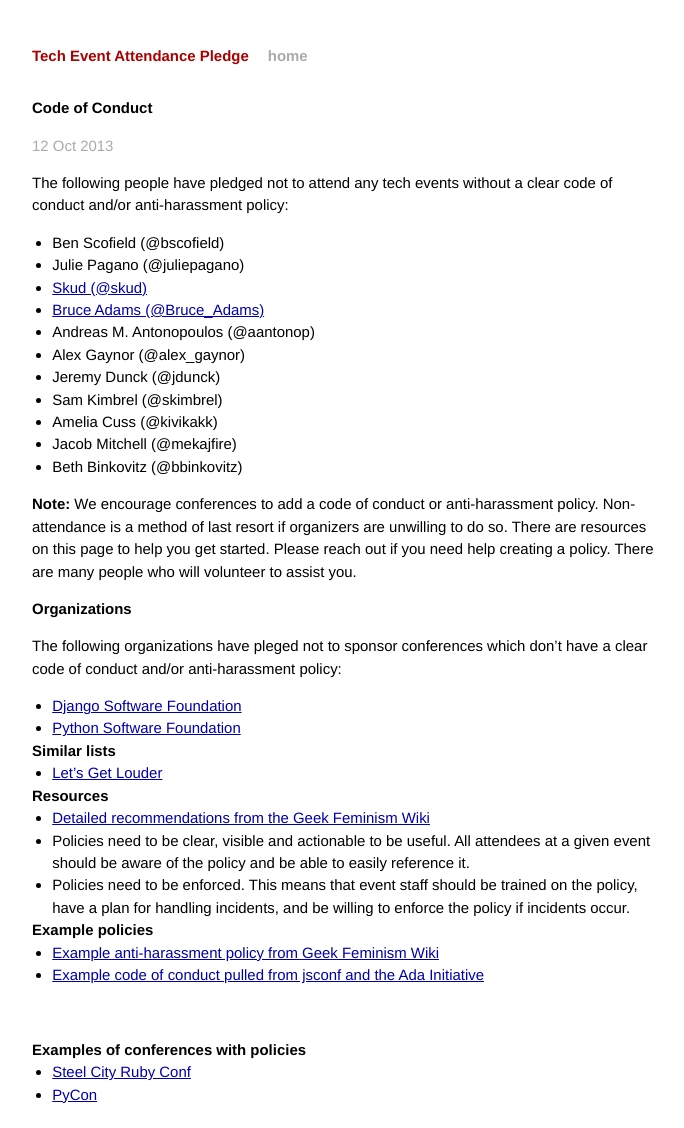
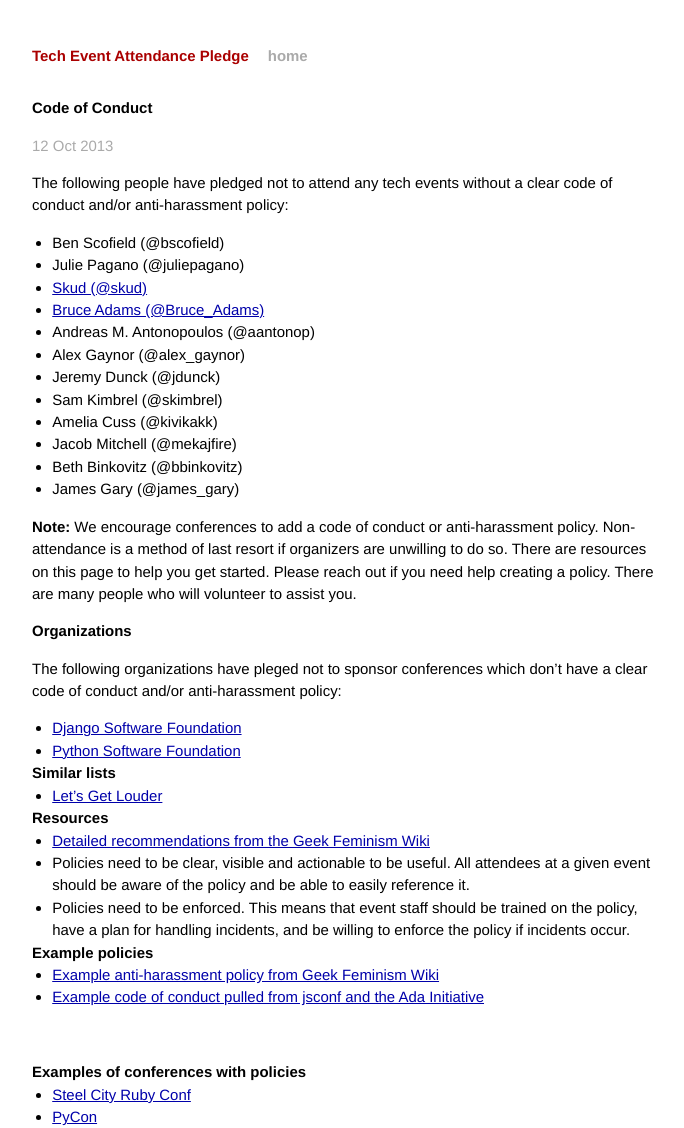
Before and after one commit to techtektek/tech-event-attendance-pledge.github.io, a Jekyll site: the page built from _posts/2013-10-12-code-of-conduct.markdown, in a window 1280 px wide. Shown: the whole page, without its empty margins (294-978 px from the left). Built offline with Jekyll 4.4.1, drawn with Linux system fonts in a browser that asks for light colours; Markdown is read by kramdown in place of the engine named in the settings; before the commit the page ends 1106 px from its top, so only the background shows below that.

Commit message:
Add @james_gary to objo & CoC

```diff
--- a/_posts/2013-10-12-code-of-conduct.markdown
+++ b/_posts/2013-10-12-code-of-conduct.markdown
@@ -18,6 +18,7 @@ clear code of conduct and/or anti-harassment policy:
 * Amelia Cuss (@kivikakk)
 * Jacob Mitchell (@mekajfire)
 * Beth Binkovitz (@bbinkovitz)
+* James Gary (@james_gary)
 <br/>
 
 **Note:** We encourage conferences to add a code of conduct or
--- a/_posts/2013-10-12-objo.markdown
+++ b/_posts/2013-10-12-objo.markdown
@@ -64,6 +64,7 @@ O'Brien (also known as @objo) is in attendance:
 * [Jon Dean (@jonathanedean)](https://twitter.com/jonathanedean/status/389560388607430656)
 * [Jacob Mitchell (@mekajfire)](https://twitter.com/mekajfire/status/389594040498278400)
 * [Zander Hill (@_ZPH)](https://github.com/tech-event-attendance-pledge/tech-event-attendance-pledge.github.io/pull/47)
+* [James Gary (@james_gary)](https://twitter.com/james_gary/status/389708135805353984)
 <br/>
 
 <h2>References:</h2>
```
